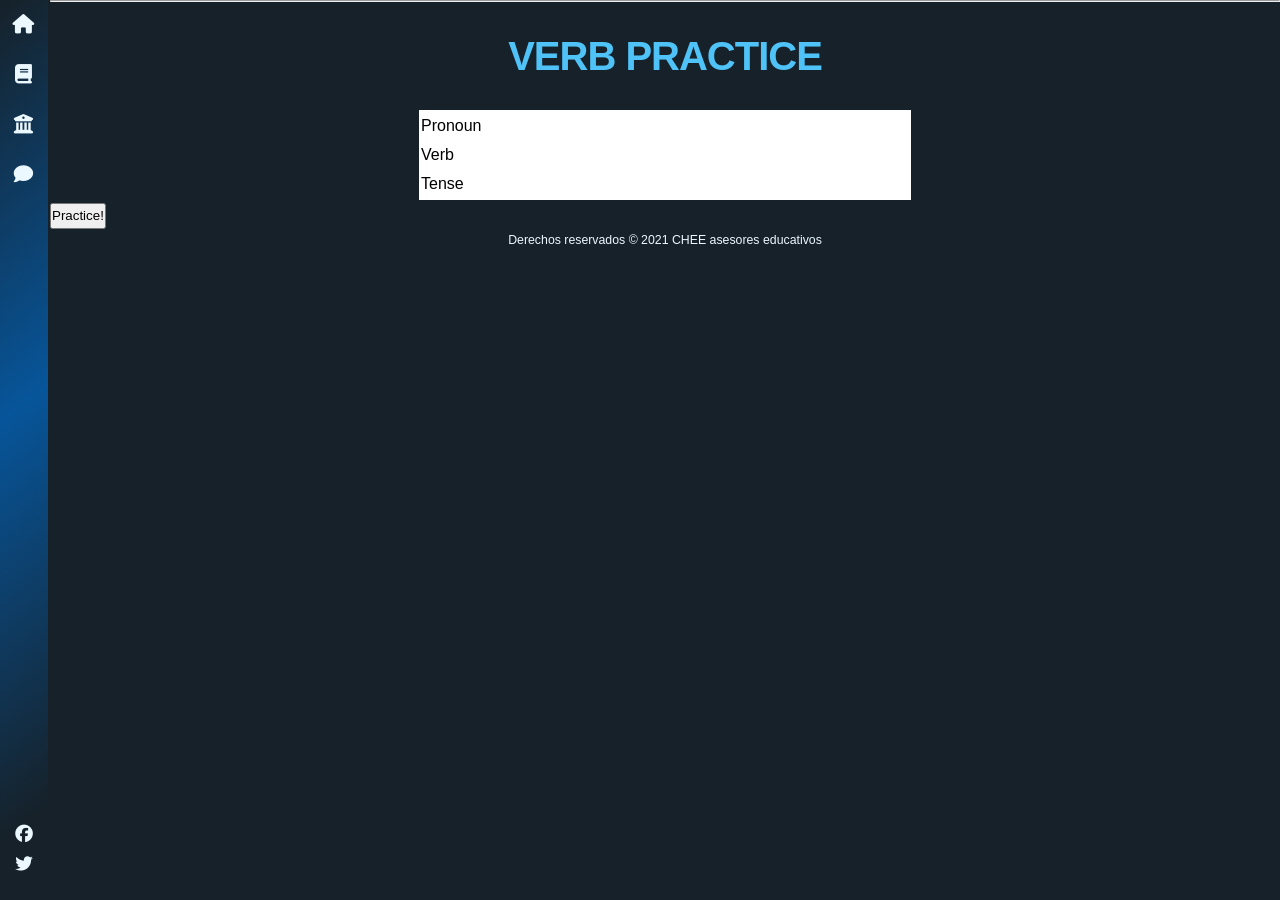
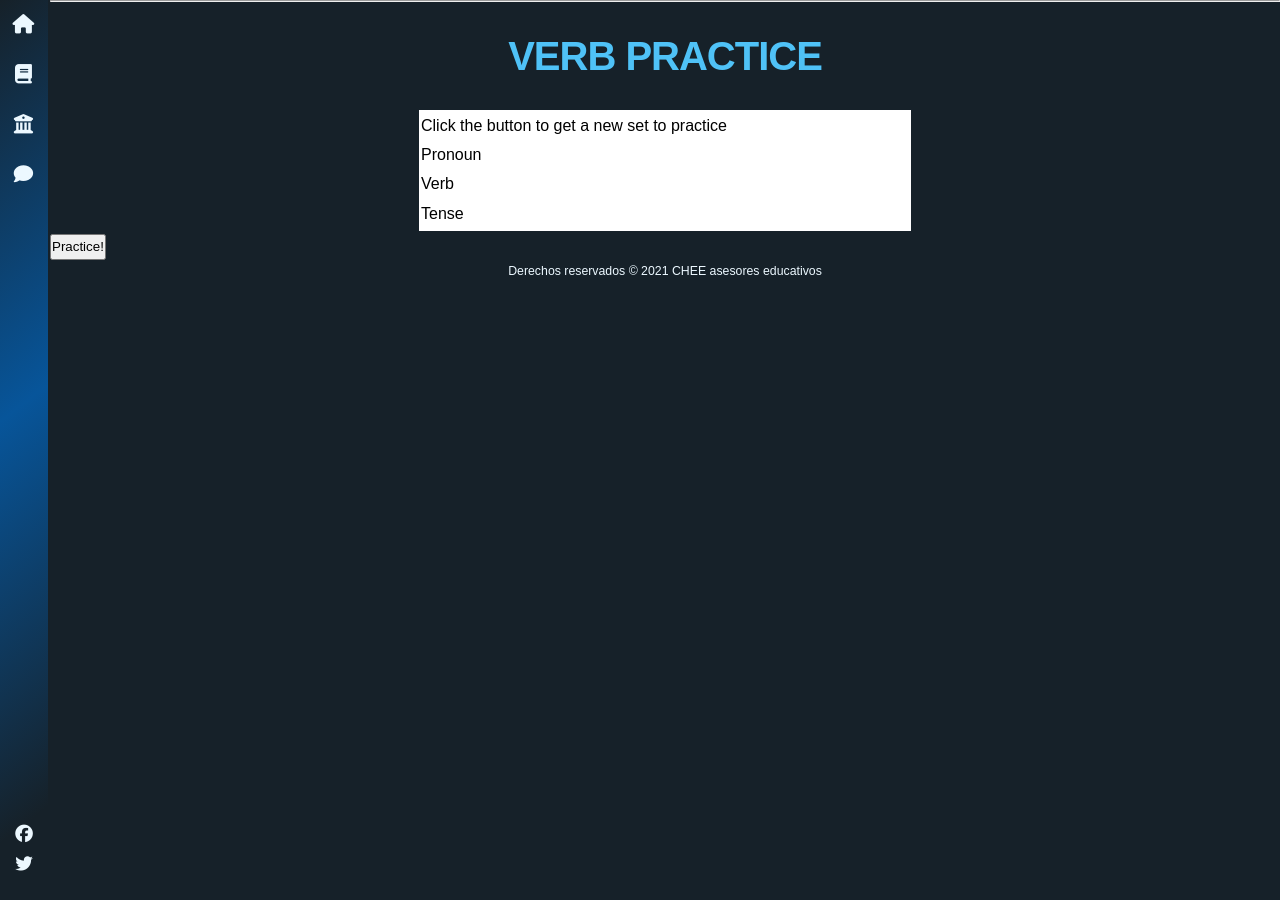
Before and after one commit to camachevaz/ESL, a Jekyll site: the page built from _posts/2021-12-14-verbos.markdown, in a window 1280 px wide. Built offline with Jekyll 4.4.1, drawn with Linux system fonts in a browser that asks for light colours; nearby versions of some CDN libraries; some web fonts are replaced.

Commit message:
Update 2021-12-14-verbos.markdown

```diff
--- a/_posts/2021-12-14-verbos.markdown
+++ b/_posts/2021-12-14-verbos.markdown
@@ -9,6 +9,12 @@ summary: Practice different time tenses with quick templates of pronouns and ver
 <hr>
 <h1>Verb practice</h1>
 <table id="verbs">
+    <thead>
+        <tr><td colspan="2">Click the button to get a new set to practice</td></tr>
+    </thead>
+    <tfoot>
+        <tr><td colspan="2" id="hint"></td></tr>
+    </tfoot>
     <tbody>
         <tr>
             <td>Pronoun</td>
```
